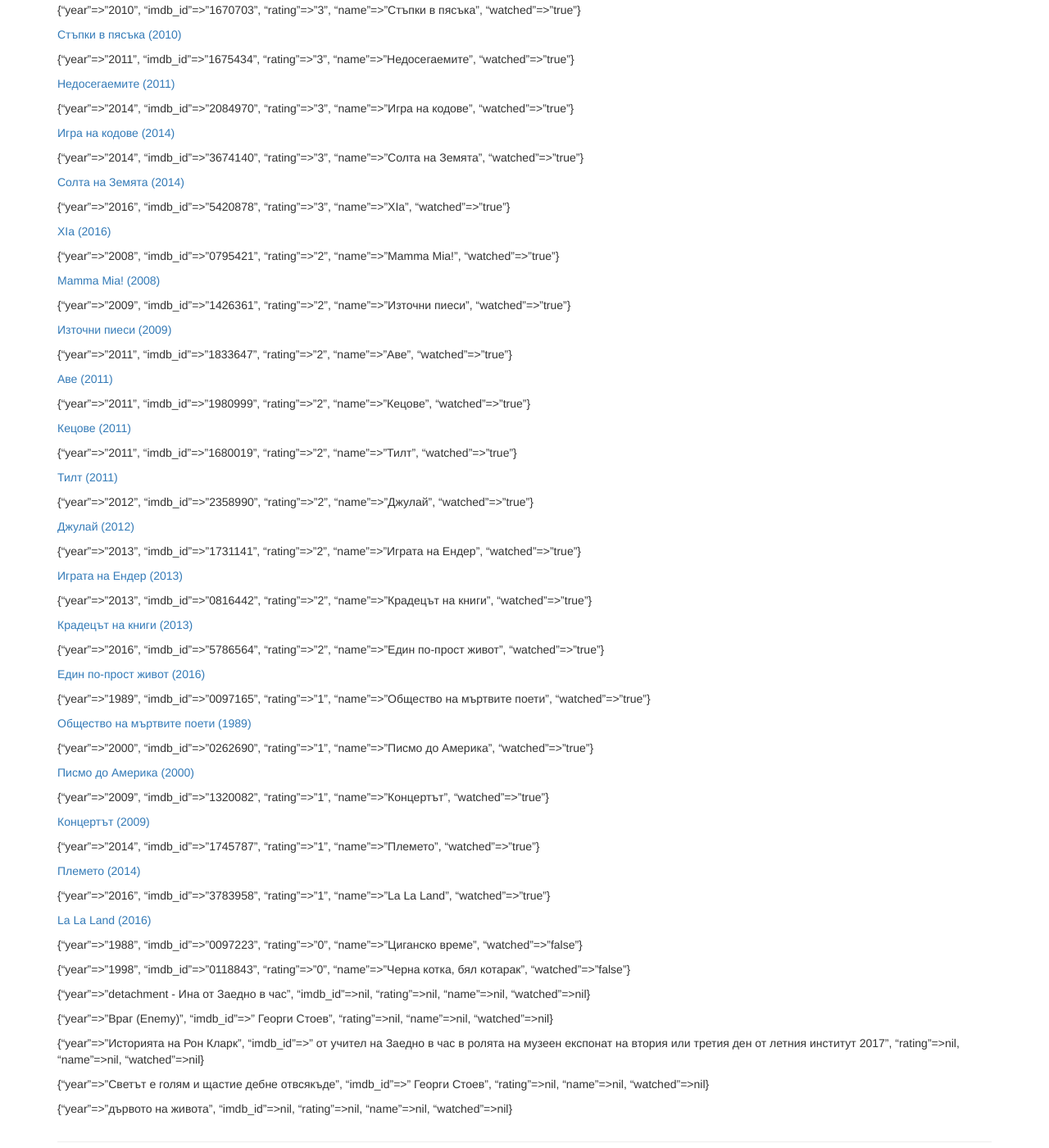
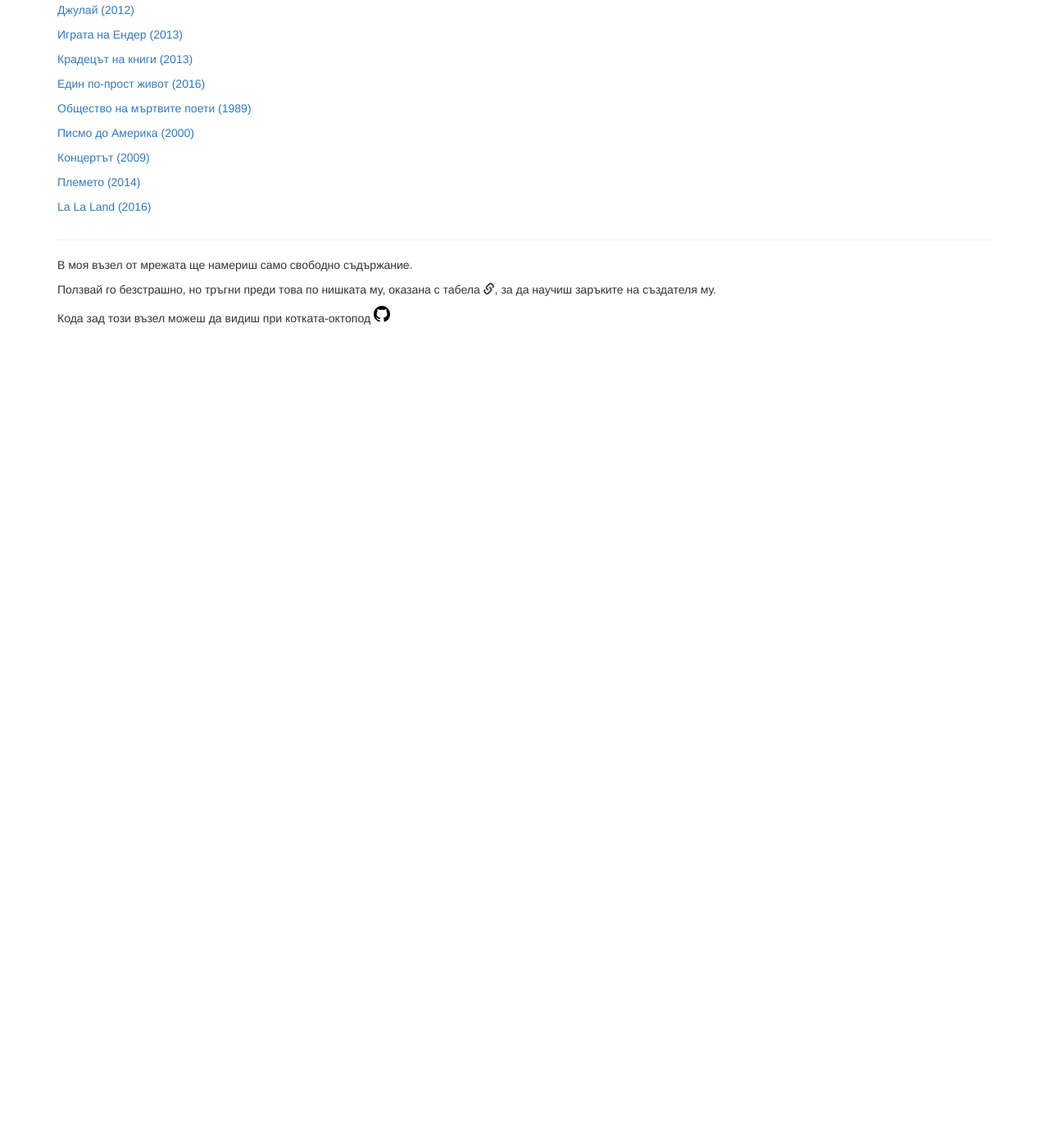
Before and after one commit to archri/hristos_site, a Jekyll site: the page built from movies.md, in a window 1280 px wide and 1400 px high, scrolled down 790 px. Shown: the whole window at 82% size. Built offline with Jekyll 4.4.1, drawn with Linux system fonts in a browser that asks for light colours; nearby versions of some CDN libraries; after the commit the page ends 1198 px from its top, so only the background shows below that; some of the changed text lies outside the part shown.

Commit message:
fixed movies

```diff
--- a/movies.md
+++ b/movies.md
@@ -4,7 +4,6 @@
 {% assign movies_sorted_by_year_and_name = site.data.movies | sort:"name" | sort:"year" | reverse %}
 {% assign sorted_movies = movies_sorted_by_year_and_name | sort:"rating" | reverse %}
 {% for movie in sorted_movies %}
-{{ movie}}
   {% if movie.watched == "true" %}
 [{{ movie.name }} ({{ movie.year }})](http://www.imdb.com/title/tt{{ movie.imdb_id }})
   {% endif %}
```
